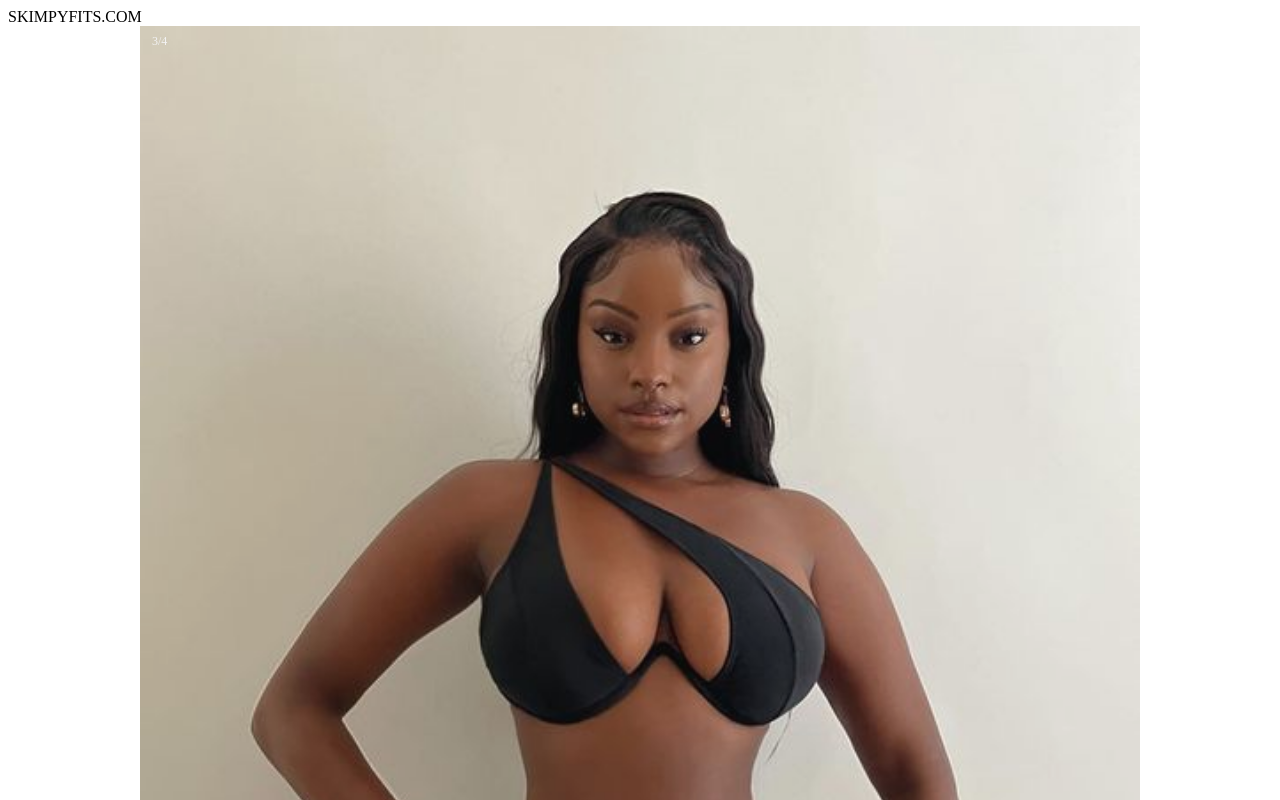
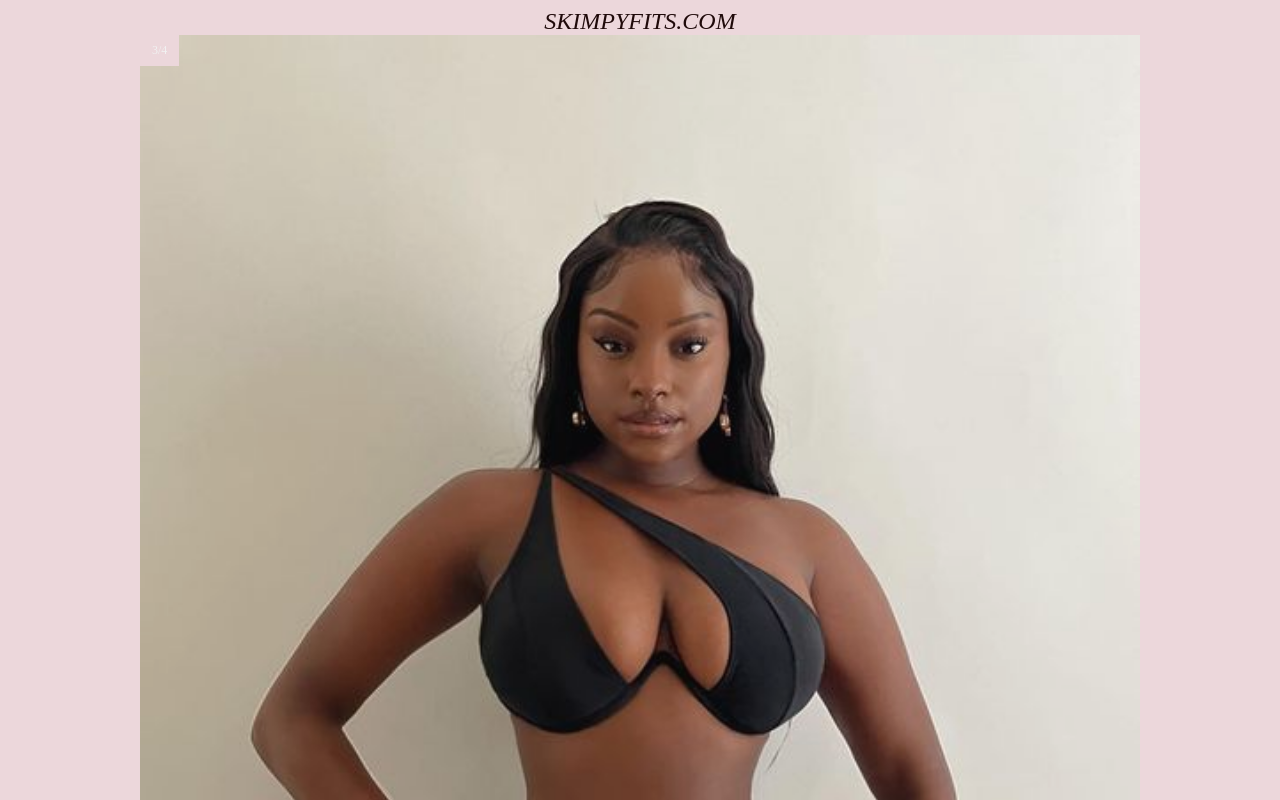
Before and after one commit to debbyne/skimpyfits, a plain HTML site: page index.html in a window 1280 px wide. Shown: the top 800 px of the page. Drawn offline with Linux system fonts and the light colour scheme.

Commit message:
add html files

```diff
--- a/style.css
+++ b/style.css
@@ -1,4 +1,7 @@
-* {box-sizing:border-box}
+* {box-sizing:border-box;
+  color: rgb(31, 10, 10);
+  background-color: rgb(236, 215, 219);}
+
 
 /* Slideshow container */
 .slideshow-container {
@@ -85,3 +88,9 @@ animation-duration: 1.5s;
 from {opacity: .4}
 to {opacity: 1}
 }
+header{
+    text-align: center;
+    font-size: x-large;
+    font-style: oblique;
+    co
+}
```
Also changed, not shown: bikini.html (added), costumes.html (added), lingerie.html (added), sexyfits.html (added).
